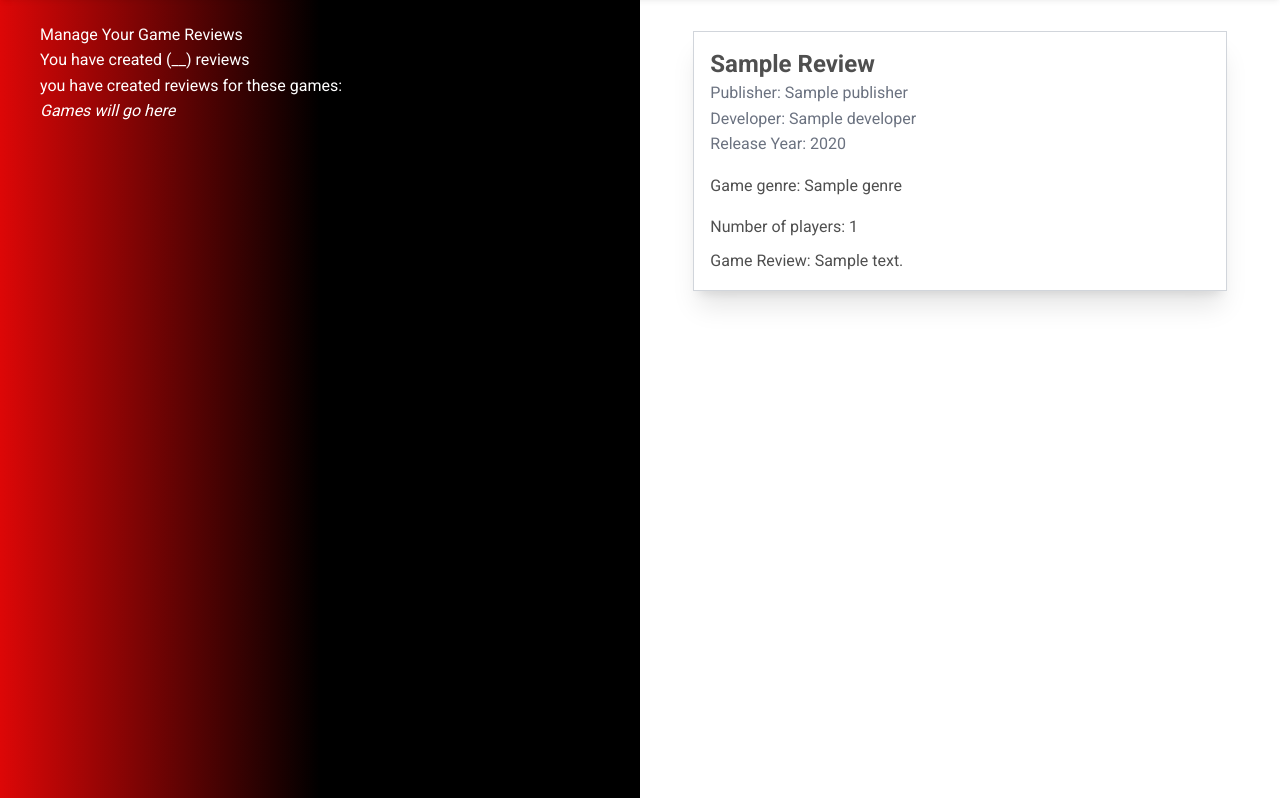
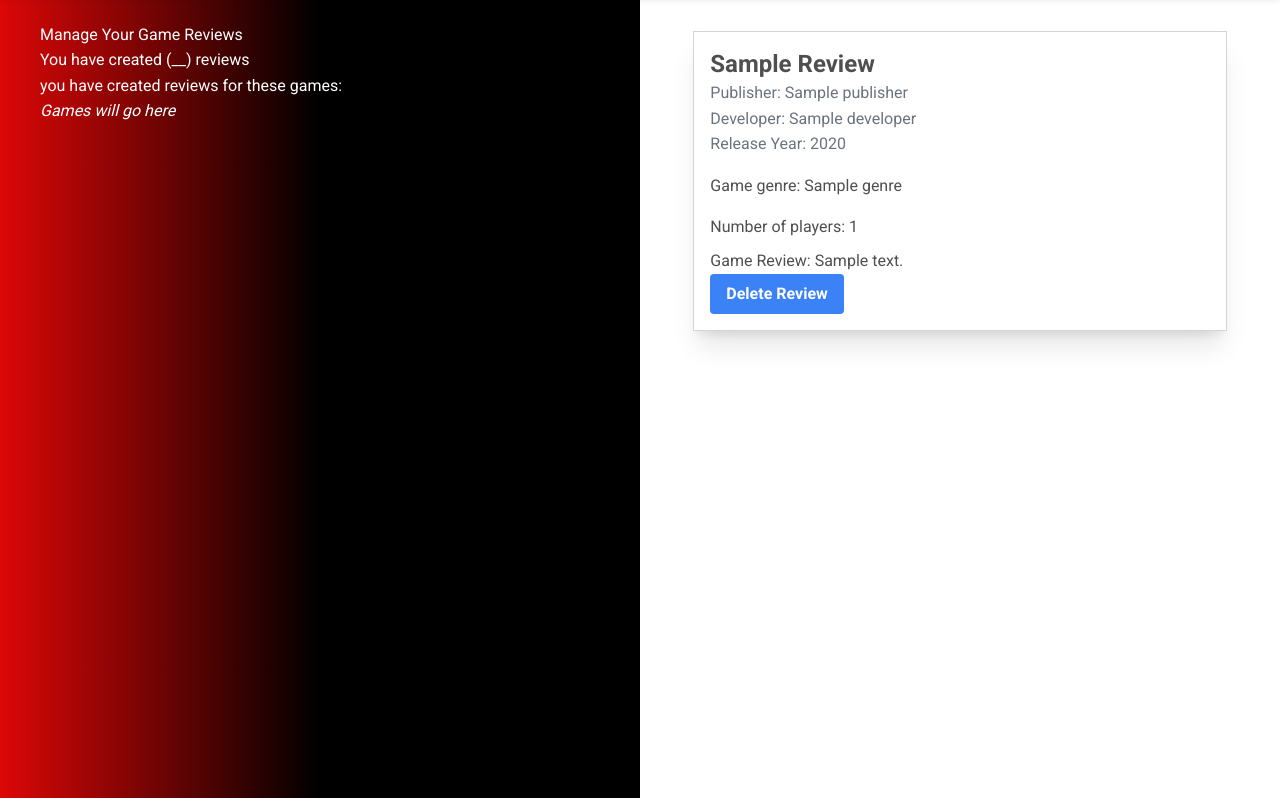
Before and after one commit to MJstephenson/game-reviews, a Flask app: template templates/manage_reviews.html in a window 1280 px wide. Shown: the part 93-891 px from the top of the page. Run offline with Flask 3, Linux system fonts and the light colour scheme; the template is opened without the code that fills it: most values are stand-ins (such as "Sample title", 1, 10 or a date in 2020); some libraries are stand-ins or nearby versions; some web fonts are replaced.

Commit message:
Add delete button  & url for delete functionality

```diff
--- a/templates/manage_reviews.html
+++ b/templates/manage_reviews.html
@@ -27,7 +27,12 @@
         <p class="mt-4"><span>Game genre: </span>{{ review.genre }}</p>
         <p class="mt-4"><span>Number of players: </span>{{ review.player_number }}</p>
         <p class="mt-2"><span>Game Review: </span>{{ review.game_review }}</p>
+
+        <form action="{{ url_for('delete_review', review_id=review._id) }}" method="post">
+            <button type="submit" class="bg-blue-500 hover:bg-blue-700 text-white font-bold py-2 px-4 rounded focus:outline-none focus:shadow-outline">Delete Review</button>
+        </form>
     </div>
+
     {% else %}
     <div class="lg:h-screen text-center mb-10">
         <img src="{{ url_for('static', filename='./images/try-again.webp') }}"
```
